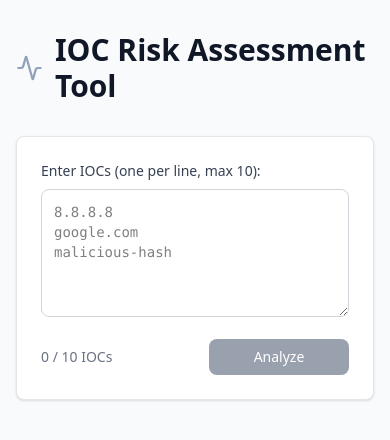
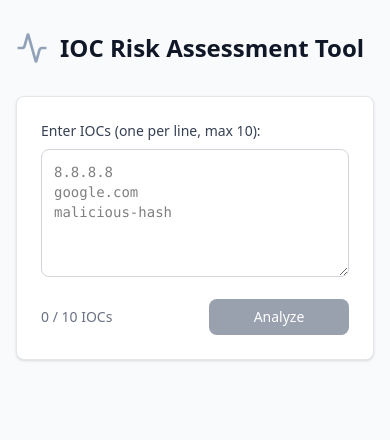
Before and after one commit to csinowato/ioc-risk-assessment, a React (Vite) app in the folder frontend/: page / in a window 390 px wide. Shown: the top 440 px of the page. Built offline with nearby package versions, Linux system fonts and the light colour scheme.

Commit message:
fix: reduce header size for mobile

```diff
--- a/frontend/src/components/Header.jsx
+++ b/frontend/src/components/Header.jsx
@@ -5,7 +5,7 @@ const Header = () => {
   return (
     <div className="flex items-center gap-3 mb-8">
       <Activity className="h-8 w-8 text-slate-400" />
-      <h1 className="text-3xl font-semibold text-gray-900">
+      <h1 className="text-2xl md:text-3xl font-semibold text-gray-900">
         IOC Risk Assessment Tool
       </h1>
     </div>
--- a/frontend/src/components/ResultsTable.jsx
+++ b/frontend/src/components/ResultsTable.jsx
@@ -129,7 +129,7 @@ const ResultsTable = ({ results, error, expandedRows, onToggleExpansion }) => {
               Analysis Results ({results.length} IOCs)
             </h2>
             {/* Mobile: two line title */}
-            <h2 className="md:hidden text-lg font-semibold text-gray-900">
+            <h2 className="md:hidden text-base font-semibold text-gray-900">
               <div>Analysis Results</div>
               <div>({results.length} IOCs)</div>
             </h2>
```
